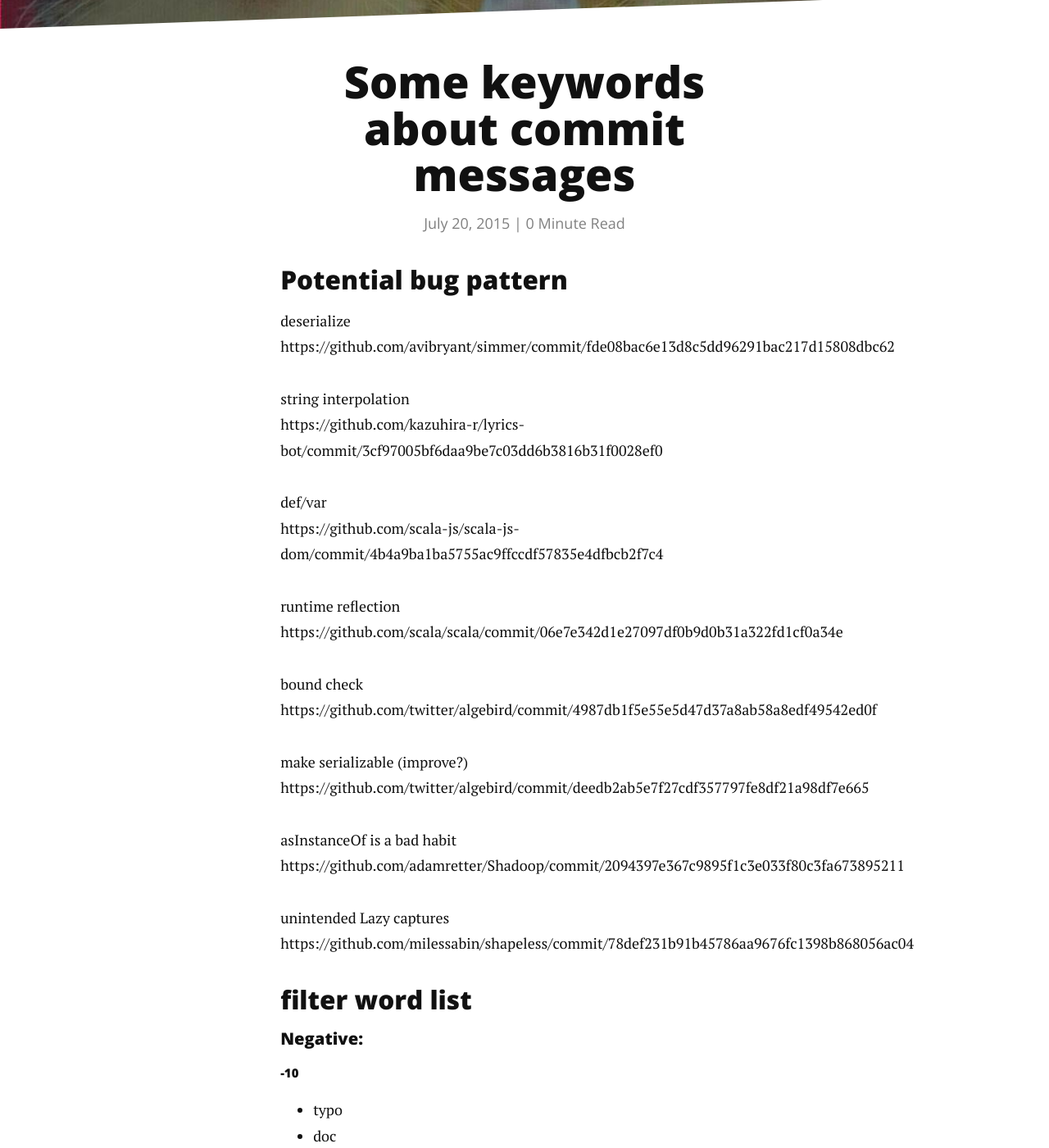
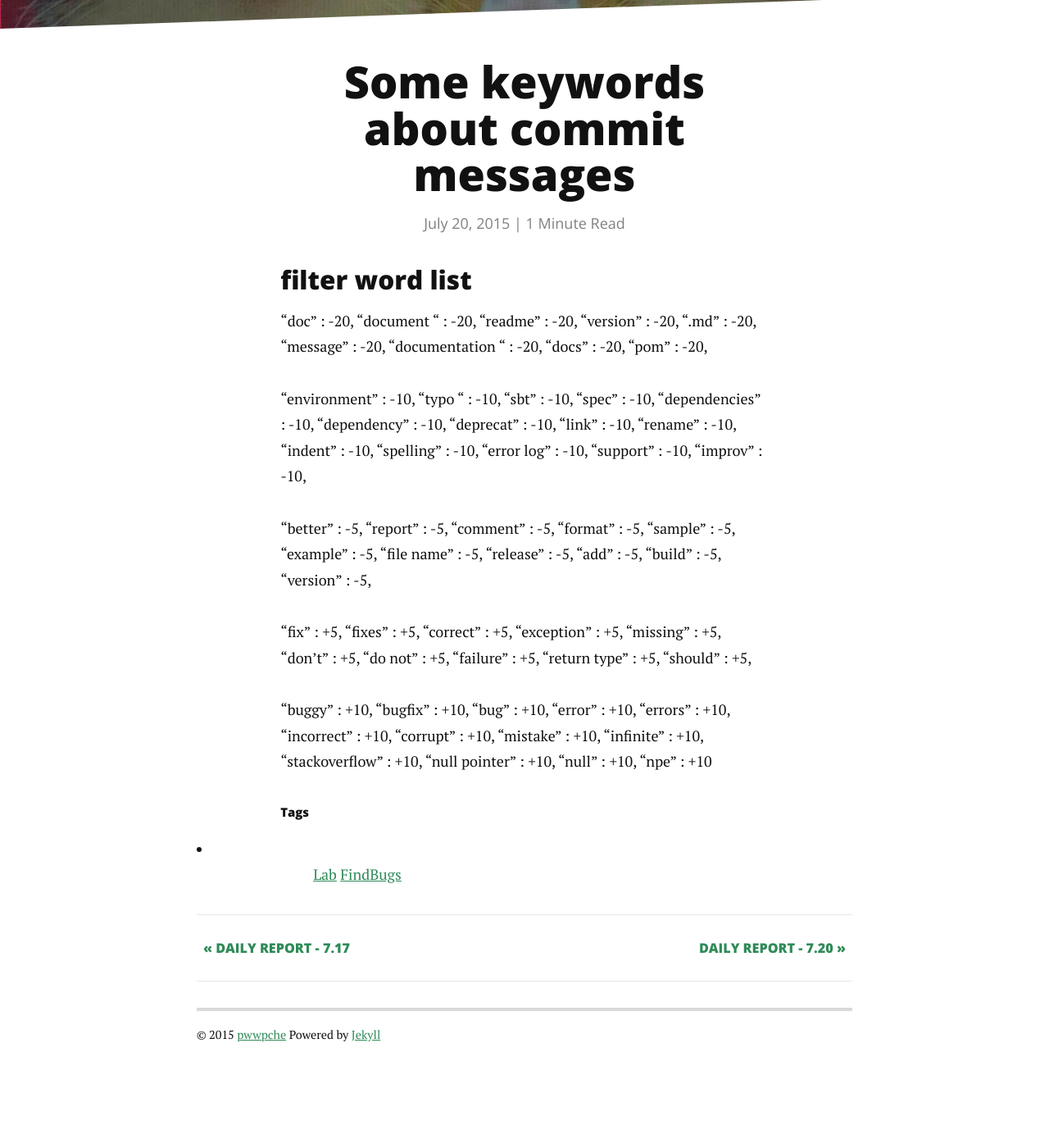
Before and after one commit to pwwpche/Github_site_source, a Jekyll site: the page built from _posts/2015-7-20-a. Some keywords about commit messages - Copy.markdown, in a window 1280 px wide and 1400 px high, scrolled down 231 px. Shown: the whole window at 82% size. Built offline with Jekyll 4.4.1, drawn with Linux system fonts in a browser that asks for light colours; nearby versions of some CDN libraries; Markdown is read by kramdown in place of the engine named in the settings; after the commit the page ends 1569 px from its top, so only the background shows below that; some of the changed text lies outside the part shown.

Commit message:
daily report 7-28

```diff
--- a/_posts/2015-7-20-a. Some keywords about commit messages - Copy.markdown
+++ b/_posts/2015-7-20-a. Some keywords about commit messages - Copy.markdown
@@ -7,95 +7,70 @@ tags:
 - FindBugs
 ---
 
-###Potential bug pattern
-
-deserialize<br>
-https://github.com/avibryant/simmer/commit/fde08bac6e13d8c5dd96291bac217d15808dbc62
-
-
-string interpolation<br>
-https://github.com/kazuhira-r/lyrics-bot/commit/3cf97005bf6daa9be7c03dd6b3816b31f0028ef0
-
-
-def/var<br>
-https://github.com/scala-js/scala-js-dom/commit/4b4a9ba1ba5755ac9ffccdf57835e4dfbcb2f7c4
-
-
-runtime reflection <br>
-https://github.com/scala/scala/commit/06e7e342d1e27097df0b9d0b31a322fd1cf0a34e
-
-
-bound check<br>
-https://github.com/twitter/algebird/commit/4987db1f5e55e5d47d37a8ab58a8edf49542ed0f
-
-
-make serializable (improve?)<br>
-https://github.com/twitter/algebird/commit/deedb2ab5e7f27cdf357797fe8df21a98df7e665
-
-
-asInstanceOf is a bad habit<br>
-https://github.com/adamretter/Shadoop/commit/2094397e367c9895f1c3e033f80c3fa673895211
-
-
-unintended Lazy captures<br>
-https://github.com/milessabin/shapeless/commit/78def231b91b45786aa9676fc1398b868056ac04
-
 
 
 ###filter word list
-####Negative:
-#####-10
-* typo
-* doc
-* docs
-* document
-* documentation
-* README
-* version
-* .md
 
-#####-5
-* broken link
-* dependencies
-* dependency
-* comment
-* sbt
-* format
-* improve
-* sample
-* example
-* file name
-* release
+"doc" : -20,
+"document " : -20,
+"readme" : -20,
+"version" : -20,
+".md" : -20,
+"message" : -20,
+"documentation " : -20,
+"docs" : -20,
+"pom" : -20,
+
+"environment" : -10,
+"typo " : -10,
+"sbt" : -10,
+"spec" : -10,
+"dependencies" : -10,
+"dependency" : -10,
+"deprecat" : -10,
+"link" : -10,
+"rename" : -10,
+"indent" : -10,
+"spelling" : -10,
+"error log" : -10,
+"support" : -10,
+"improv" : -10,
+
+"better" : -5,
+"report" : -5,
+"comment" : -5,
+"format" : -5,
+"sample" : -5,
+"example" : -5,
+"file name" : -5,
+"release" : -5,
+"add" : -5,
+"build" : -5,
+"version" : -5,
 
 
+"fix" : +5,
+"fixes" : +5,
+"correct" : +5,
+"exception" : +5,
+"missing" : +5,
+"don't" : +5,
+"do not" : +5,
+"failure" : +5,
+"return type" : +5,
+"should" : +5,
 
-####Suspect:
-#####-2
-* add
-* version
-* build
 
-####Positive:
-#####+5
-* fix
-* fixes
-* exception
-* missing
-* don't
-* do not
-
-#####+20
-* buggy
-* bugfix
-* bug
-* error
-* errors
-* incorrect
-* corrupt
-* mistake
-* infinite
-* stackoverflow
-* null pointer
-* null
-* npe
-* synchronization
+"buggy" : +10,
+"bugfix" : +10,
+"bug" : +10,
+"error" : +10,
+"errors" : +10,
+"incorrect" : +10,
+"corrupt" : +10,
+"mistake" : +10,
+"infinite" : +10,
+"stackoverflow" : +10,
+"null pointer" : +10,
+"null" : +10,
+"npe" : +10
```
Also changed, not shown: _posts/2015-7-24-a. Current bug list.markdown (+113 -0 lines), _posts/Report/2015-7-28-a.Daily Report - 7.28.markdown (added, +28 -0 lines).
